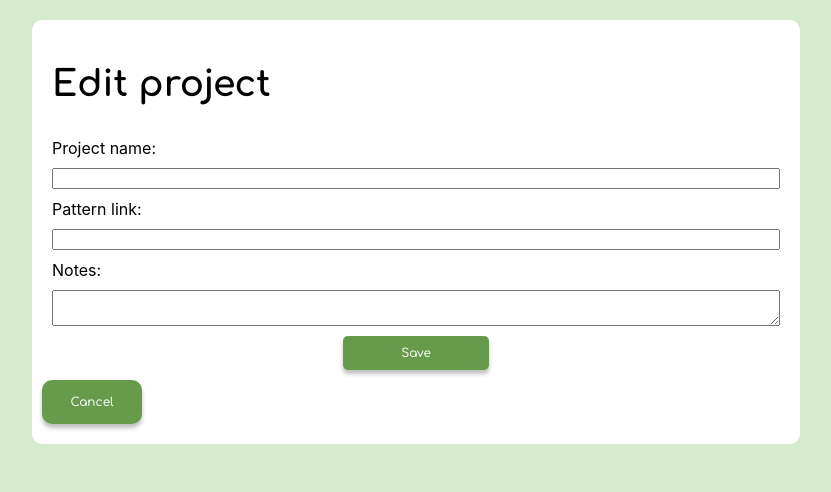
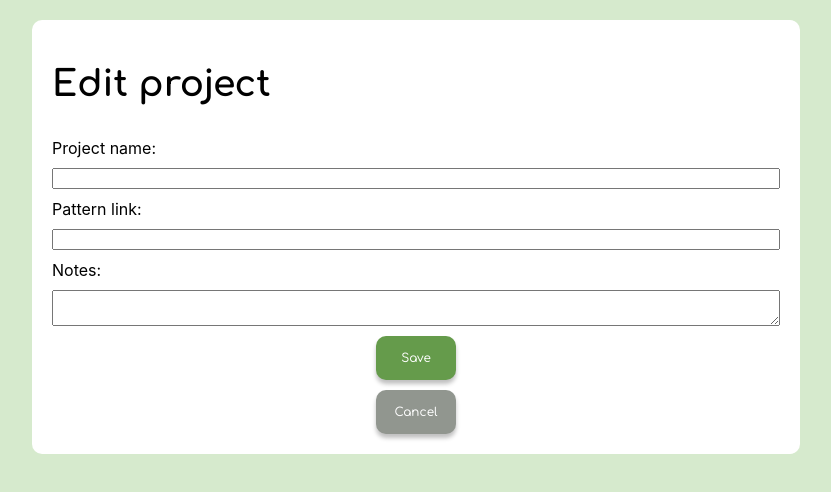
Before and after one commit to gmckz/hookmark_sqlalchemy, a React (Create React App) app in the folder frontend/: page /projects/1 in a window 1280 px wide. Both pictures are taken after a click on the button "Edit". Shown: the top 492 px of the page, without its empty margins (224-1055 px from the left). Built offline with nearby package versions, Linux system fonts and the light colour scheme; no server answers.

Commit message:
button styling changes

```diff
--- a/frontend/src/AddProject/AddProject.css
+++ b/frontend/src/AddProject/AddProject.css
@@ -28,7 +28,7 @@
 	margin: 10px 0px;
 }
 
-.project-form button {
+/* .project-form button {
 	background-color: #659b4b;
 	color: white;
 	font-family: "Comfortaa", sans-serif;
@@ -43,4 +43,4 @@
 
 .project-form button:hover {
 	background-color: #3e5e2e;
-}
+} */
--- a/frontend/src/App/App.css
+++ b/frontend/src/App/App.css
@@ -16,18 +16,29 @@ p {
 	font-size: 16px;
 }
 
-.btn {
+button {
 	background-color: #659b4b;
 	color: white;
 	font-family: "Comfortaa", sans-serif;
 	box-shadow: 0px 4px 4px rgba(0, 0, 0, 0.25);
 	border-radius: 10px;
 	border: none;
-	padding: 15px 10px;
+	padding: 15px;
 	font-size: 12px;
 	white-space: nowrap;
+	margin: auto;
+	min-width: 80px;
 }
 
-.btn:hover {
+button:hover {
 	background-color: #3e5e2e;
+	cursor: pointer;
 }
+
+button.cancel {
+	background-color: #91968f;
+}
+
+button.cancel:hover {
+	background-color: #585b57;
+}
--- a/frontend/src/Projects/Projects.css
+++ b/frontend/src/Projects/Projects.css
@@ -33,41 +33,9 @@
 	width: 100%;
 }
 
-.btn {
-	background-color: #659b4b;
-	color: white;
-	font-family: "Comfortaa", sans-serif;
-	box-shadow: 0px 4px 4px rgba(0, 0, 0, 0.25);
-	border-radius: 10px;
-	border: none;
-	padding: 15px 10px;
-	font-size: 12px;
-	white-space: nowrap;
-	width: 100px;
-}
-
-.btn:hover {
-	background-color: #3e5e2e;
-}
-
 .add-project {
 	width: 100%;
 	display: flex;
 	justify-content: center;
 	padding: 10px;
 }
-
-/* .add-project-btn {
-	background-color: #659b4b;
-	color: white;
-	font-family: "Comfortaa", sans-serif;
-	font-size: 12px;
-	border: none;
-	border-radius: 5px;
-	padding: 10px 10px;
-	box-shadow: 0px 4px 4px rgba(0, 0, 0, 0.25);
-}
-
-.add-project-btn:hover {
-	background-color: #3e5e2e;
-} */
--- a/frontend/src/Projects/Projects.js
+++ b/frontend/src/Projects/Projects.js
@@ -22,10 +22,7 @@ function Projects() {
 			<div className="all-projects-container">
 				<h1>All Projects</h1>
 				<div className="add-project">
-					<button
-						className="btn"
-						onClick={() => navigate("/project-form")}
-					>
+					<button onClick={() => navigate("/project-form")}>
 						Add Project
 					</button>
 				</div>
@@ -37,9 +34,7 @@ function Projects() {
 								<a
 									href={`http://localhost:3000/projects/${project.id}`}
 								>
-									<button className="btn">
-										View Project
-									</button>
+									<button>View Project</button>
 								</a>
 							</div>
 						);
--- a/frontend/src/UpdateProject/UpdateProject.js
+++ b/frontend/src/UpdateProject/UpdateProject.js
@@ -40,7 +40,7 @@ function UpdateProject({ project, setEditMode, useState }) {
 					></textarea>
 					<button>Save</button>
 				</form>
-				<button className="btn" onClick={() => setEditMode(false)}>
+				<button className="cancel" onClick={() => setEditMode(false)}>
 					Cancel
 				</button>
 			</div>
--- a/frontend/src/ViewProject/ViewProject.js
+++ b/frontend/src/ViewProject/ViewProject.js
@@ -11,9 +11,7 @@ function ViewProject({ project, setEditMode }) {
 					<h2>Notes</h2>
 					<p>{project.notes}</p>
 				</div>
-				<button className="btn" onClick={() => setEditMode(true)}>
-					Edit
-				</button>
+				<button onClick={() => setEditMode(true)}>Edit</button>
 			</div>
 		</>
 	);
```
